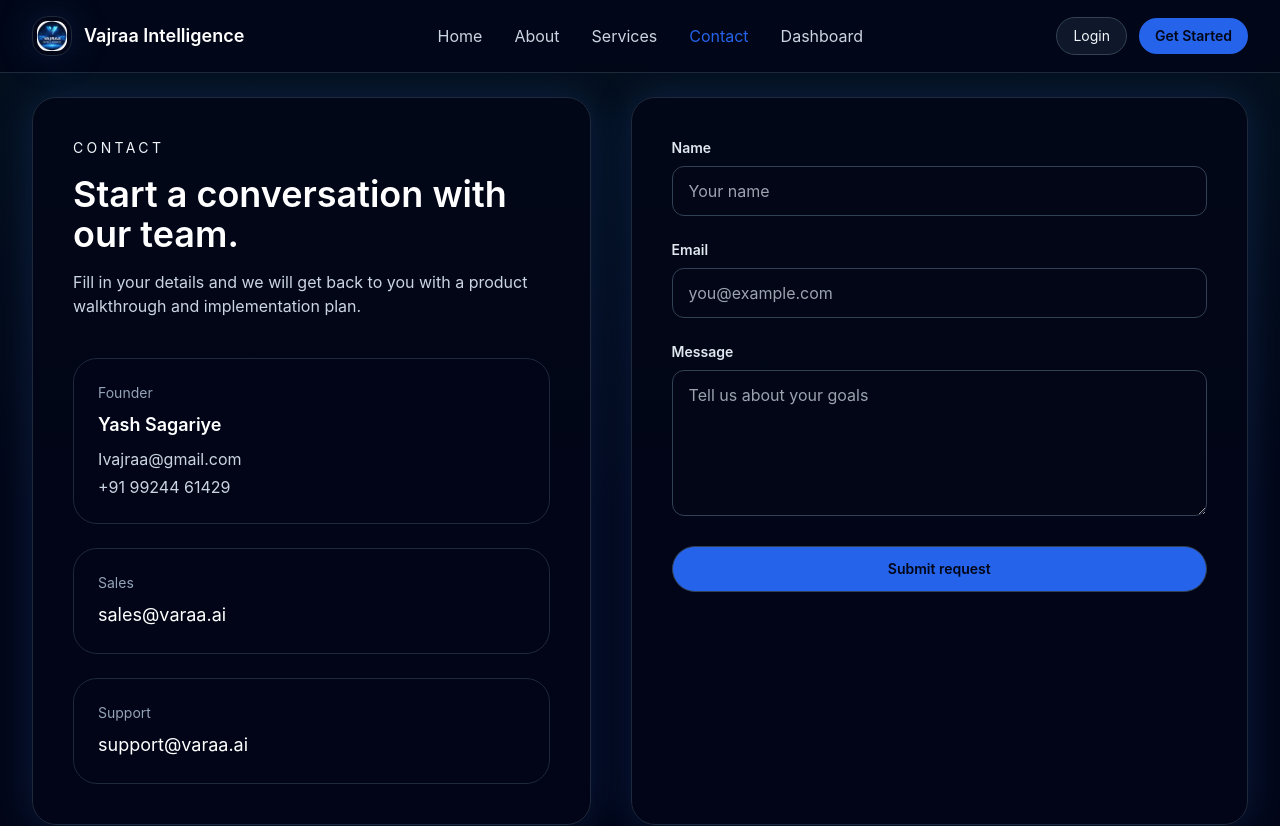
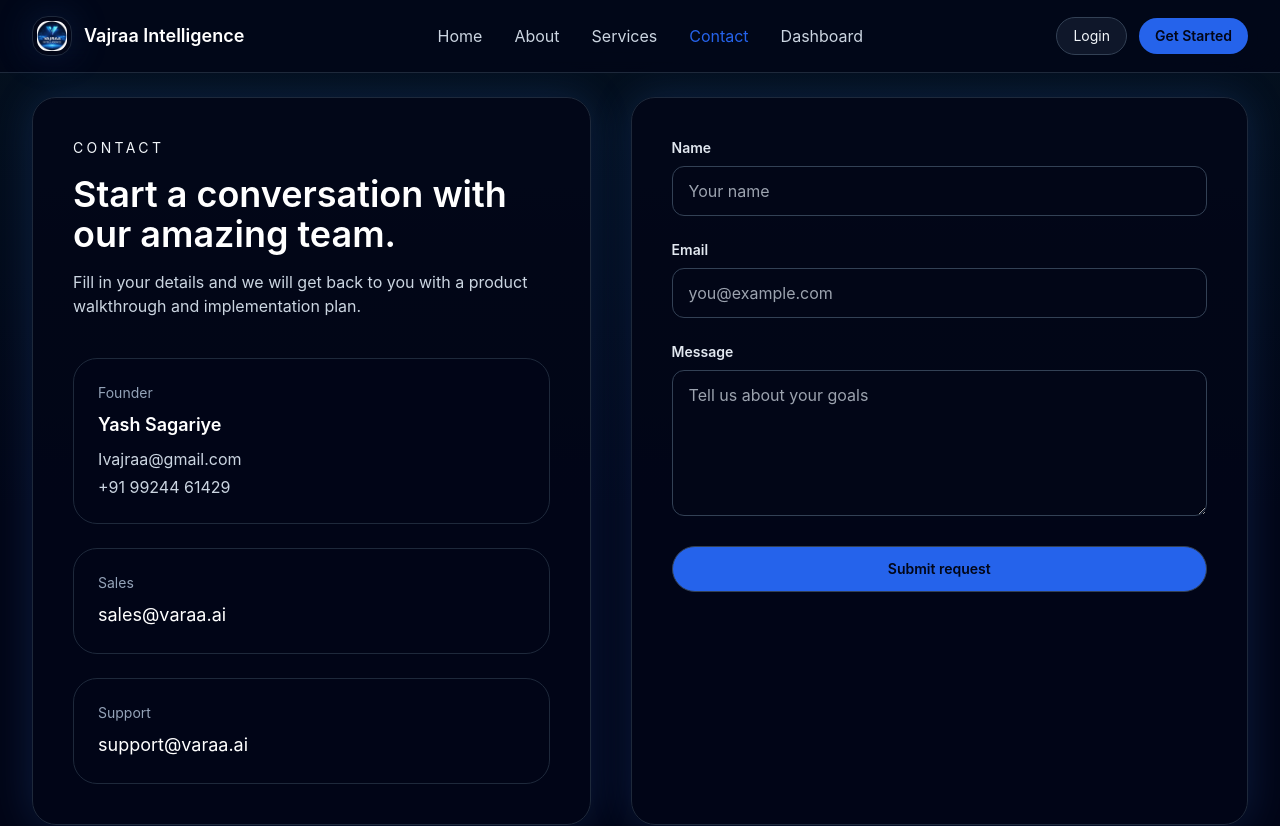
Before and after one commit to ysagariye704/Vajraa-Intelligence, a React (Vite) app: page /contact in a window 1280 px wide. Shown: the top 826 px of the page. Built offline with nearby package versions, Linux system fonts and the light colour scheme.

Commit message:
message change on contacts page for testin

```diff
--- a/src/pages/Contact.jsx
+++ b/src/pages/Contact.jsx
@@ -56,7 +56,7 @@
     <section className="grid gap-10 lg:grid-cols-[0.95fr_1.05fr]">
       <div className="rounded-3xl border border-slate-800 bg-slate-950/80 p-10 shadow-glow">
         <p className="text-sm uppercase tracking-[0.24em] text-brand-300">Contact</p>
-        <h1 className="mt-4 text-4xl font-semibold text-white">Start a conversation with our team.</h1>
+        <h1 className="mt-4 text-4xl font-semibold text-white">Start a conversation with our amazing team.</h1>
         <p className="mt-4 text-slate-300">Fill in your details and we will get back to you with a product walkthrough and implementation plan.</p>
 
         <div className="mt-10 space-y-6">
```
